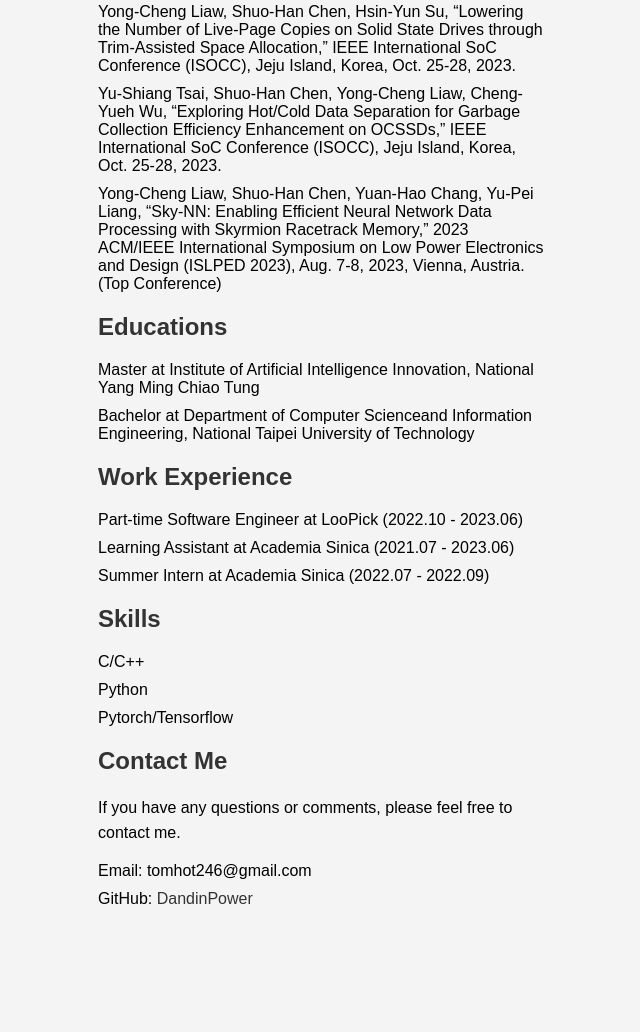
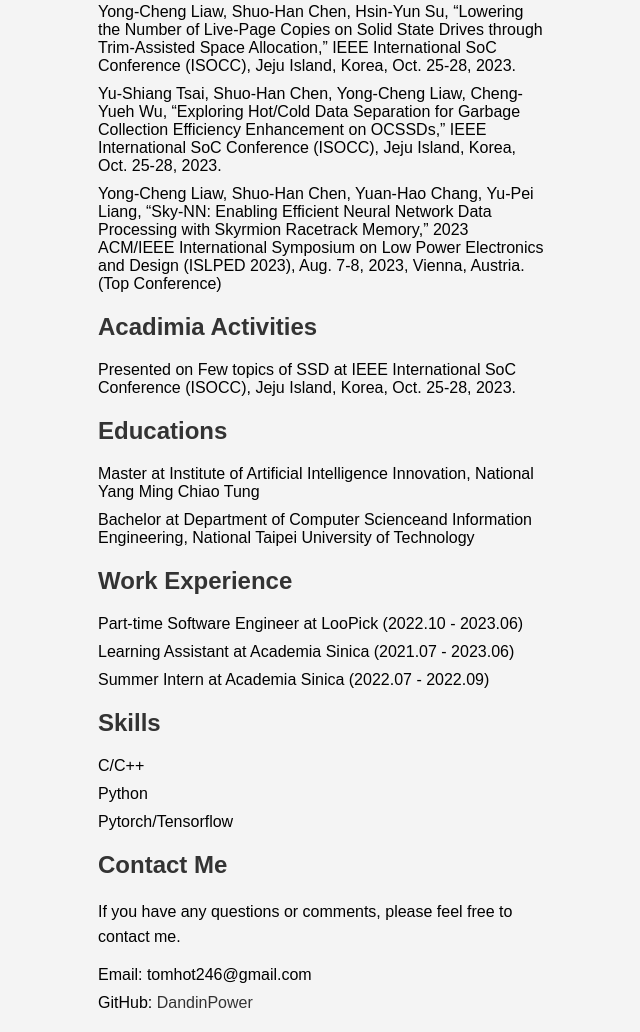
Before and after one commit to DandinPower/webpage, a plain HTML site: page index.html in a window 1280 px wide. Shown: the part 589-1621 px from the top of the page, without its empty margins (318-958 px from the left). Before the commit the page ends 1517 px from the top, so only its background shows below. Drawn offline with Linux system fonts and the light colour scheme.

Commit message:
Update index.html

```diff
--- a/index.html
+++ b/index.html
@@ -26,6 +26,12 @@
                 <li>Yong-Cheng Liaw, Shuo-Han Chen, Hsin-Yun Su, “Lowering the Number of Live-Page Copies on Solid State Drives through Trim-Assisted Space Allocation,” IEEE International SoC Conference (ISOCC), Jeju Island, Korea, Oct. 25-28, 2023.</li>
                 <li>Yu-Shiang Tsai, Shuo-Han Chen, Yong-Cheng Liaw, Cheng-Yueh Wu, “Exploring Hot/Cold Data Separation for Garbage Collection Efficiency Enhancement on OCSSDs,” IEEE International SoC Conference (ISOCC), Jeju Island, Korea, Oct. 25-28, 2023.</li>
                 <li>Yong-Cheng Liaw, Shuo-Han Chen, Yuan-Hao Chang, Yu-Pei Liang, “Sky-NN: Enabling Efficient Neural Network Data Processing with Skyrmion Racetrack Memory,” 2023 ACM/IEEE International Symposium on Low Power Electronics and Design (ISLPED 2023), Aug. 7-8, 2023, Vienna, Austria. (Top Conference)</li>
+            </ul>
+        </section>
+        <section id="academia activity">
+            <h2>Acadimia Activities</h2>
+            <ul>
+                <li>Presented on Few topics of SSD at IEEE International SoC Conference (ISOCC), Jeju Island, Korea, Oct. 25-28, 2023.</li>
             </ul>
         </section>
         <section id="educations">
```
